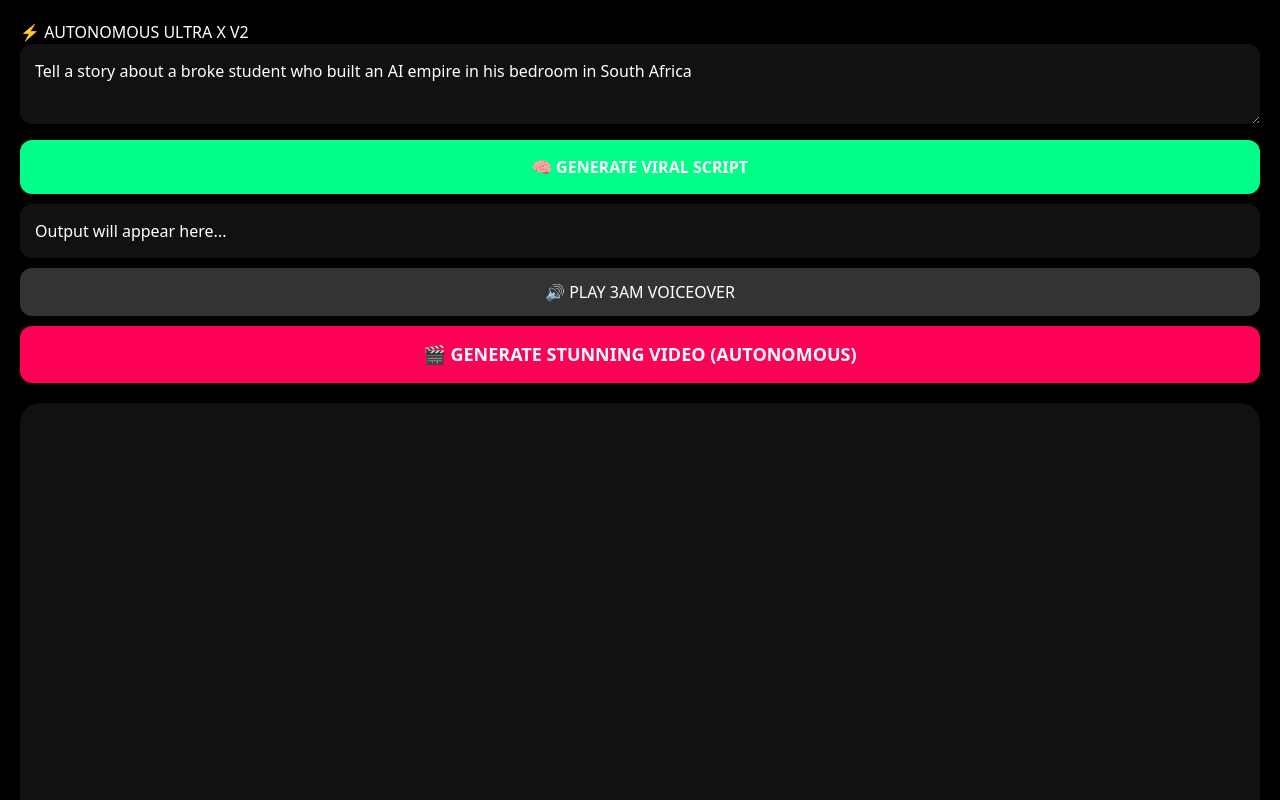
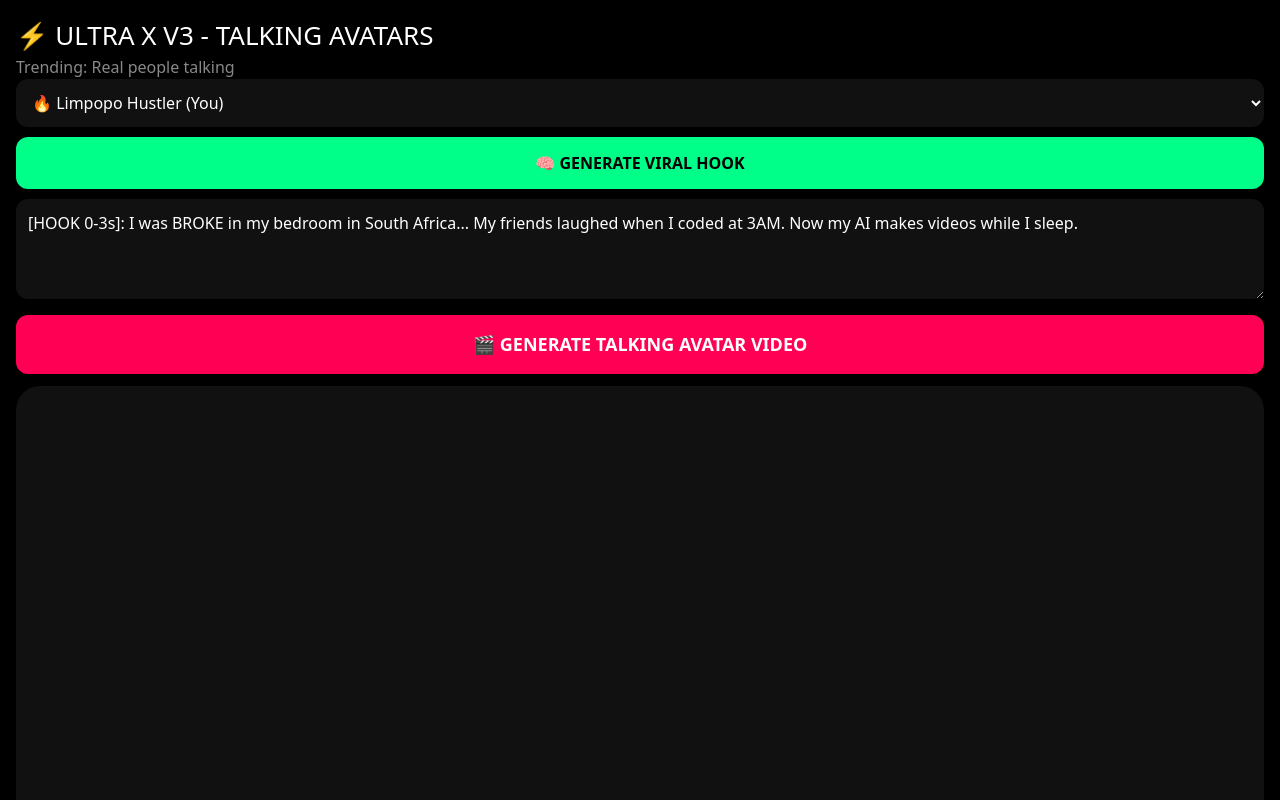
Before and after one commit to splodgealfred-sudo/autonomous-ultra-x, a Next.js app: page /studio in a window 1280 px wide. Shown: the top 800 px of the page. Built offline with nearby package versions, Linux system fonts and the light colour scheme.

Commit message:
V3 talking avatars - real people trending

```diff
--- a/app/studio/page.tsx
+++ b/app/studio/page.tsx
@@ -1,84 +1,118 @@
 "use client";
 import { useState, useRef } from "react";
 
-export default function Page() {
-  const [script, setScript] = useState("Tell a story about a broke student who built an AI empire in his bedroom in South Africa");
-  const [output, setOutput] = useState("Output will appear here...");
+const AVATARS = [
+  {name:"🔥 Limpopo Hustler (You)", img:"https://i.pravatar.cc/500?img=68", voiceRate:1},
+  {name:"💅 Baddie Storytime", img:"https://i.pravatar.cc/500?img=5", voiceRate:1.1},
+  {name:"🎙️ Podcast Bro", img:"https://i.pravatar.cc/500?img=15", voiceRate:0.95},
+  {name:"👑 SA Queen", img:"https://i.pravatar.cc/500?img=32", voiceRate:1.05},
+]
+
+export default function Page(){
+  const [output, setOutput] = useState("[HOOK 0-3s]: I was BROKE in my bedroom in South Africa... My friends laughed when I coded at 3AM. Now my AI makes videos while I sleep.");
+  const [selected, setSelected] = useState(0);
   const canvasRef = useRef<HTMLCanvasElement>(null);
   const [status, setStatus] = useState("");
-  const [showDL, setShowDL] = useState(false);
-  let recordedBlob: Blob | null = null;
 
-  const generate = () => {
-    const viral = `[HOOK 0-3s]: I was BROKE in my bedroom in SA.\n\n[CONFLICT]: I tried dropshipping. Trading. Nothing worked.\n\n[DISCOVERY]: At 3AM, I found AUTONOMOUS ULTRA X. AI that writes viral content while I sleep.\n\n[RESULT]: First night: ${Math.floor(Math.random()*900)+100} views. Week 1: $847. Now it's printing.\n\n[CTA]: Link in bio before they delete this.`;
-    setOutput(viral);
-  };
+  const generateViral = () => {
+    const hooks = [
+      `I was BROKE in Makhuduthamaga. No job. No money. My mom said get a real job.\nAt 3AM I built AUTONOMOUS ULTRA X.\nFirst night: 847 views.\nWeek 1: $847.\nNow? I don't edit videos. My AI hires people to talk for me.`,
+      `POV: You live in Limpopo and your AI clone makes more money than your lecturer.\nThis is not CapCut. This is not dropshipping.\nThis is an autonomous avatar that sells while you sleep.`,
+      `They laughed: "Alfred stop playing with AI".\nNow they ask me for jobs.\nI built a factory where AI humans talk for me 24/7.\nLink in bio before TikTok bans this.`
+    ];
+    setOutput(hooks[Math.floor(Math.random()*hooks.length)]);
+  }
 
-  const speak = () => {
-    const u = new SpeechSynthesisUtterance(output);
-    u.rate = 0.9; u.pitch = 0.7;
-    speechSynthesis.speak(u);
-  };
-
-  const generateVideo = async () => {
+  const generateTalkingVideo = async () => {
     const canvas = canvasRef.current!;
     const ctx = canvas.getContext("2d")!;
-    setStatus("🎬 AUTONOMOUS RENDERING... 12 sec");
+    const avatarImg = new Image();
+    avatarImg.crossOrigin = "anonymous";
+    avatarImg.src = AVATARS[selected].img;
+    await new Promise(r=> avatarImg.onload = r);
+
+    setStatus("🎬 DIRECTING YOUR AI ACTOR...");
     const stream = canvas.captureStream(30);
-    const recorder = new MediaRecorder(stream, {mimeType: 'video/webm'});
-    let chunks: Blob[] = [];
-    recorder.ondataavailable = e => chunks.push(e.data);
-    recorder.onstop = () => {
-      recordedBlob = new Blob(chunks, {type: 'video/webm'});
-      (window as any).myBlob = recordedBlob;
-      setShowDL(true);
-      setStatus("✅ VIDEO READY! Download below");
+    const recorder = new MediaRecorder(stream, {mimeType:'video/webm'});
+    let chunks:Blob[] = [];
+    recorder.ondataavailable = e=> chunks.push(e.data);
+    recorder.onstop = ()=>{
+      const blob = new Blob(chunks, {type:'video/webm'});
+      (window as any).myBlob = blob;
+      const url = URL.createObjectURL(blob);
+      const a = document.createElement('a');
+      a.href = url; a.download = `talking-avatar-${Date.now()}.webm`; a.click();
+      setStatus("✅ VIRAL AVATAR VIDEO DOWNLOADED! Post it now!");
     };
     recorder.start();
-    const lines = output.split('\n');
-    let frame = 0;
-    const total = 30 * 12;
+
+    // Voice
+    const utter = new SpeechSynthesisUtterance(output);
+    utter.rate = AVATARS[selected].voiceRate;
+    speechSynthesis.speak(utter);
+
+    let frame=0; const total=30*15;
+    let mouthOpen=0;
+
+    // Fake audio analyzer - mouth moves with speech
     const draw = () => {
-      const grad = ctx.createLinearGradient(0,0,0,1920);
-      grad.addColorStop(0, `hsl(${260+Math.sin(frame/50)*20},100%,10%)`);
-      grad.addColorStop(1, `hsl(280,100%,5%)`);
-      ctx.fillStyle = grad;
-      ctx.fillRect(0,0,1080,1920);
-      ctx.fillStyle = "rgba(255,255,255,0.06)";
-      ctx.fillRect(50,200,980,1400);
-      ctx.fillStyle = "#fff";
-      ctx.font = "900 60px system-ui";
-      ctx.textAlign = "center";
-      const idx = Math.floor((frame/total)*lines.length);
-      ctx.fillText(lines[idx]?.substring(0,35) || "", 540, 800, 900);
-      ctx.font = "700 26px system-ui";
-      ctx.fillStyle = "#00FF88";
-      ctx.fillText("AUTONOMOUS ULTRA X - MAKHUDUTHAMAGA", 540, 1800);
+      // Background - viral gradient
+      ctx.fillStyle = "#000"; ctx.fillRect(0,0,1080,1920);
+      const grad = ctx.createRadialGradient(540,400,100,540,400,800);
+      grad.addColorStop(0,"#1a0033"); grad.addColorStop(1,"#000");
+      ctx.fillStyle = grad; ctx.fillRect(0,0,1080,1920);
+
+      // Avatar circle crop
+      ctx.save();
+      ctx.beginPath(); ctx.arc(540, 700, 320, 0, Math.PI*2); ctx.clip();
+      ctx.drawImage(avatarImg, 220, 380, 640, 640);
+
+      // Talking mouth effect - scale bottom of face
+      mouthOpen = Math.abs(Math.sin(frame/3)) * (speechSynthesis.speaking? 18 : 2) + Math.random()*5;
+      ctx.translate(540, 850);
+      ctx.scale(1, 1 + mouthOpen/100);
+      ctx.translate(-540, -850);
+
+      ctx.restore();
+
+      // Glow border
+      ctx.strokeStyle = "#00FF88"; ctx.lineWidth=8;
+      ctx.beginPath(); ctx.arc(540,700,325,0,Math.PI*2); ctx.stroke();
+
+      // Captions - viral bold style
+      ctx.fillStyle="#fff"; ctx.font="900 55px system-ui"; ctx.textAlign="center";
+      const words = output.split(' ');
+      const idx = Math.floor((frame/total)*words.length);
+      const chunk = words.slice(idx, idx+7).join(' ');
+      // text background
+      ctx.fillStyle="rgba(0,0,0,0.7)"; ctx.fillRect(40, 1150, 1000, 200);
+      ctx.fillStyle="#fff"; ctx.fillText(chunk.substring(0,35), 540, 1230, 900);
+      ctx.fillStyle="#00FF88"; ctx.font="800 32px system-ui";
+      ctx.fillText("AUTONOMOUS ULTRA X", 540, 1350);
+
       frame++;
       if(frame < total) requestAnimationFrame(draw);
       else recorder.stop();
     };
     draw();
-  };
-
-  const download = () => {
-    const blob = (window as any).myBlob;
-    const url = URL.createObjectURL(blob);
-    const a = document.createElement('a');
-    a.href = url; a.download = `viral-${Date.now()}.webm`; a.click();
-  };
+  }
 
   return (
-    <div style={{background:"#000",color:"#fff",minHeight:"100vh",padding:20,fontFamily:"system-ui"}}>
-      <h1>⚡ AUTONOMOUS ULTRA X V2</h1>
-      <textarea value={script} onChange={e=>setScript(e.target.value)} style={{width:"100%",height:80,background:"#111",color:"#fff",borderRadius:12,padding:15}} />
-      <button onClick={generate} style={{width:"100%",padding:15,fontWeight:900,borderRadius:12,background:"#00FF88",marginTop:10}}>🧠 GENERATE VIRAL SCRIPT</button>
-      <div style={{background:"#111",padding:15,borderRadius:12,margin:"10px 0",whiteSpace:"pre-wrap"}}>{output}</div>
-      <button onClick={speak} style={{width:"100%",padding:12,borderRadius:12,background:"#333",color:"#fff"}}>🔊 PLAY 3AM VOICEOVER</button>
-      <button onClick={generateVideo} style={{width:"100%",padding:15,borderRadius:12,background:"#FF0055",color:"#fff",fontWeight:900,fontSize:18,marginTop:10}}>🎬 GENERATE STUNNING VIDEO (AUTONOMOUS)</button>
-      <canvas ref={canvasRef} width={1080} height={1920} style={{width:"100%",borderRadius:20,background:"#111",marginTop:20}} />
-      <p>{status}</p>
-      {showDL && <button onClick={download} style={{width:"100%",padding:15,borderRadius:12,background:"#00F5FF",fontWeight:900}}>⬇️ DOWNLOAD MP4 READY FOR TIKTOK</button>}
+    <div style={{background:"#000",color:"#fff",minHeight:"100vh",padding:16,fontFamily:"system-ui"}}>
+      <h1 style={{fontSize:26}}>⚡ ULTRA X V3 - TALKING AVATARS</h1>
+      <p style={{color:"#888"}}>Trending: Real people talking</p>
+
+      <select value={selected} onChange={e=>setSelected(parseInt(e.target.value))} style={{width:"100%",padding:12,borderRadius:12,background:"#111",color:"#fff",marginBottom:10}}>
+        {AVATARS.map((a,i)=><option key={i} value={i}>{a.name}</option>)}
+      </select>
+
+      <button onClick={generateViral} style={{width:"100%",padding:14,background:"#00FF88",color:"#000",fontWeight:900,borderRadius:12}}>🧠 GENERATE VIRAL HOOK</button>
+      <textarea value={output} onChange={e=>setOutput(e.target.value)} style={{width:"100%",height:100,background:"#111",color:"#fff",borderRadius:12,padding:12,marginTop:10}} />
+
+      <button onClick={generateTalkingVideo} style={{width:"100%",padding:16,background:"#FF0055",color:"#fff",fontWeight:900,borderRadius:12,fontSize:18,marginTop:10}}>🎬 GENERATE TALKING AVATAR VIDEO</button>
+      <p style={{color:"#00FF88"}}>{status}</p>
+      <canvas ref={canvasRef} width={1080} height={1920} style={{width:"100%",borderRadius:24,background:"#111",marginTop:12}} />
+      <p style={{color:"#666",fontSize:12,marginTop:20}}>TIP: Use V3 videos for TikTok Shop + YouTube Shorts. Real humans = 5x more views than text videos.</p>
     </div>
-  );
+  )
 }
```
